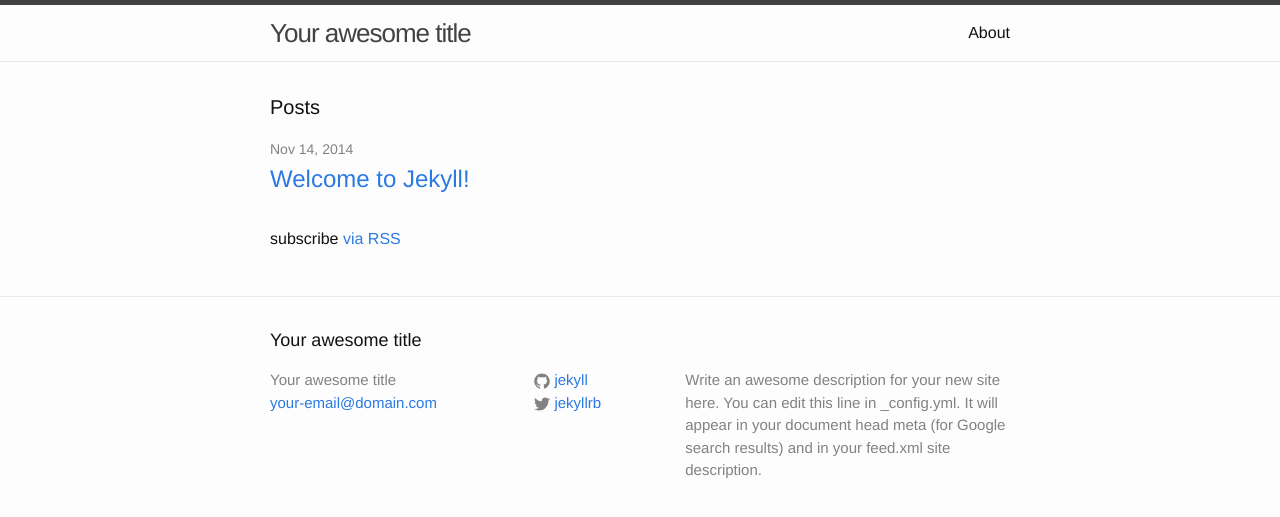
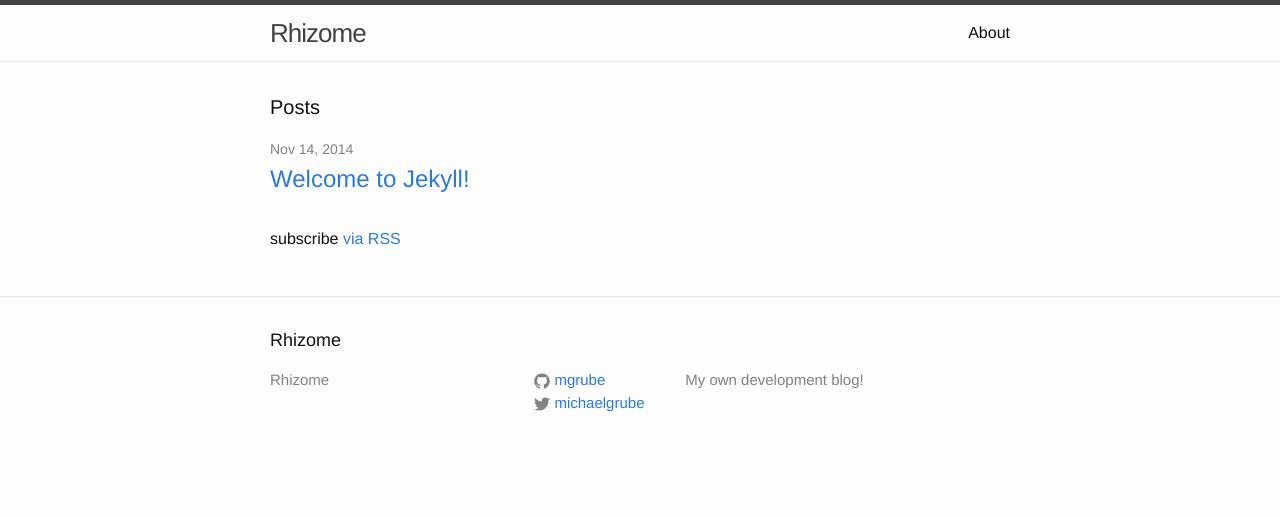
Before and after one commit to mgrube/mgrube.github.io, a Jekyll site: the page built from index.html, in a window 1280 px wide. Shown: the top 517 px of the page. Built offline with Jekyll 4.4.1, drawn with Linux system fonts in a browser that asks for light colours.

Commit message:
Changed basic settings.

```diff
--- a/_config.yml
+++ b/_config.yml
@@ -1,14 +1,11 @@
 # Site settings
-title: Your awesome title
-email: your-email@domain.com
+title: Rhizome
 description: > # this means to ignore newlines until "baseurl:"
-  Write an awesome description for your new site here. You can edit this
-  line in _config.yml. It will appear in your document head meta (for
-  Google search results) and in your feed.xml site description.
+  My own development blog!
 baseurl: "" # the subpath of your site, e.g. /blog/
 url: "http://yourdomain.com" # the base hostname & protocol for your site
-twitter_username: jekyllrb
-github_username:  jekyll
+twitter_username: michaelgrube
+github_username:  mgrube
 
 # Build settings
 markdown: kramdown
```
